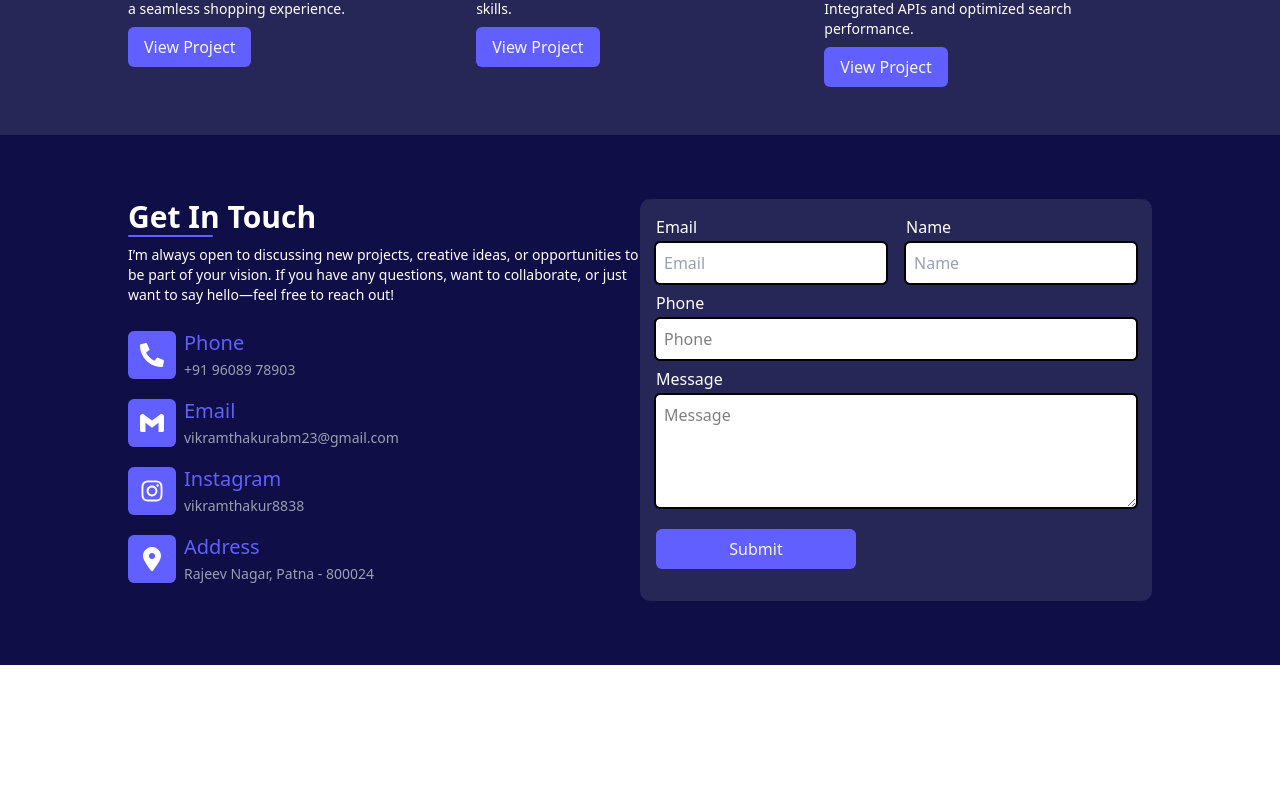
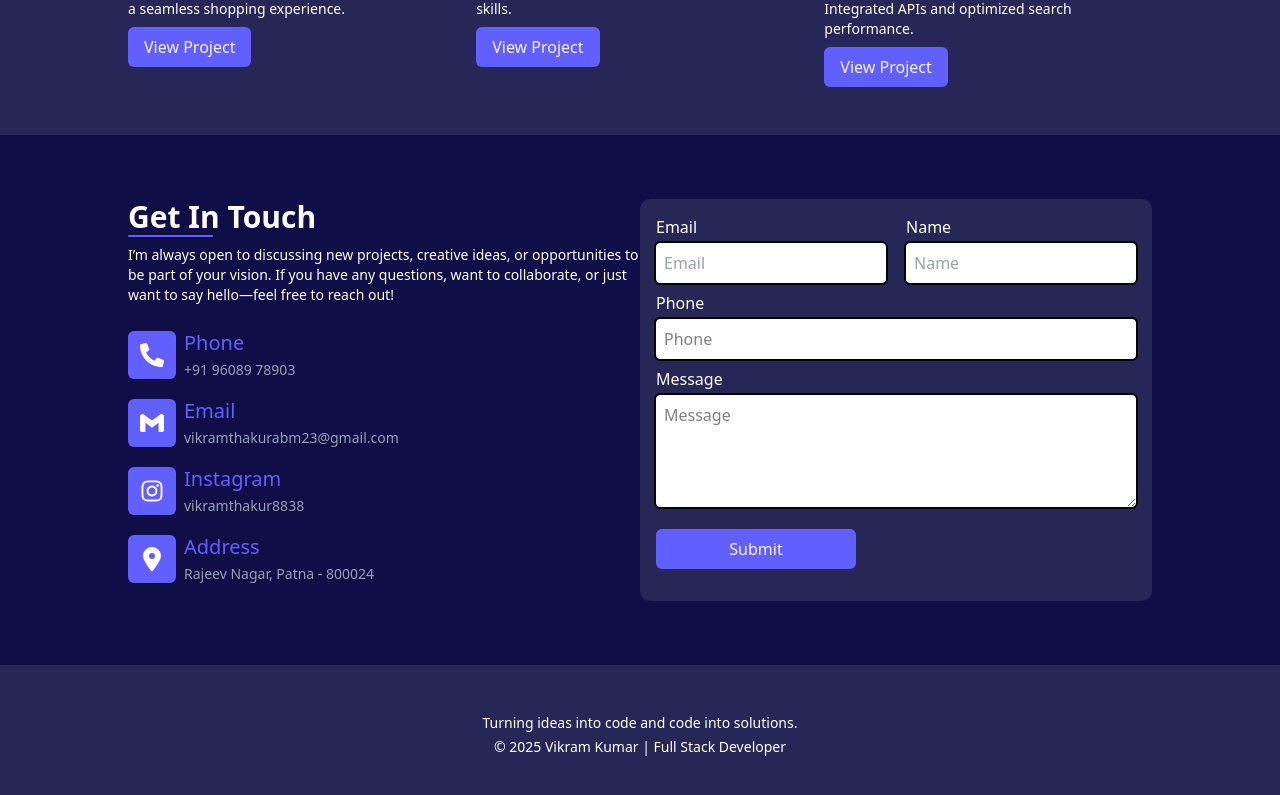
Before and after one commit to VikramKumarstm/MyPortfolio, a React (Vite) app: page / in a window 1280 px wide. Shown: the part 3514-4309 px from the top of the page. Before the commit the page ends 4179 px from the top, so only its background shows below. Built offline with nearby package versions, Linux system fonts and the light colour scheme.

Commit message:
footer section complete

```diff
--- a/src/App.jsx
+++ b/src/App.jsx
@@ -8,6 +8,7 @@ import Service from './components/Service';
 import Skill from './components/Skill';
 import Project from './components/Project';
 import Contact from './components/Contact';
+import Footer from './components/Footer';
 
 
 function App() {
@@ -24,6 +25,7 @@ function App() {
       < Skill />
       < Project />
       < Contact />
+      < Footer />
     </>
 
   )
--- a/src/components/Contact.jsx
+++ b/src/components/Contact.jsx
@@ -34,7 +34,7 @@ function Contact() {
                         </p>
                         <ul>
                             <li className='text-xl font-medium text-indigo-500'>Email</li>
-                            <li><a href="tel:+919608978903" className='text-sm font-normal text-gray-400'>vikramthakurabm23@gmail.com</a></li>
+                            <li><a href="mailto:vikramthakurabm23@gmail.com" className='text-sm font-normal text-gray-400'>vikramthakurabm23@gmail.com</a></li>
                         </ul>
                     </div>
 
@@ -44,7 +44,7 @@ function Contact() {
                         </p>
                         <ul>
                             <li className='text-xl font-medium text-indigo-500'>Instagram</li>
-                            <li><a href="tel:+919608978903" className='text-sm font-normal text-gray-400'>vikramthakur8838</a></li>
+                            <li><a href="https://www.instagram.com/vikramthakur8838/" className='text-sm font-normal text-gray-400'>vikramthakur8838</a></li>
                         </ul>
                     </div>
 
@@ -54,7 +54,7 @@ function Contact() {
                         </p>
                         <ul>
                             <li className='text-xl font-medium text-indigo-500'>Address</li>
-                            <li><a href="tel:+919608978903" className='text-sm font-normal text-gray-400'>Rajeev Nagar, Patna - 800024</a></li>
+                            <li><a href="https://www.google.com/maps/place/Road+No.+6,+Patna,+Bihar/@25.6214554,85.0868278,17z/data=!3m1!4b1!4m6!3m5!1s0x39ed5784494bb741:0xadbf0a07bef2679!8m2!3d25.6214554!4d85.0894027!16s%2Fg%2F11hyn3hb9t?entry=ttu&g_ep=EgoyMDI1MDgzMC4wIKXMDSoASAFQAw%3D%3D" className='text-sm font-normal text-gray-400'>Rajeev Nagar, Patna - 800024</a></li>
                         </ul>
                     </div>
 
--- a/src/components/Footer.jsx
+++ b/src/components/Footer.jsx
@@ -2,8 +2,11 @@ import React from 'react'
 
 function Footer() {
   return (
-    <div>
-
+    <div className='w-full h-full py-12 flex justify-center bg-[#272757] text-white'>
+        <div className='w-[80%] text-center text-sm font-normal'>
+          <p className='pb-1'>Turning ideas into code and code into solutions.</p>
+          <p>© 2025 Vikram Kumar | Full Stack Developer  </p>
+        </div>
     </div>
   )
 }
```
